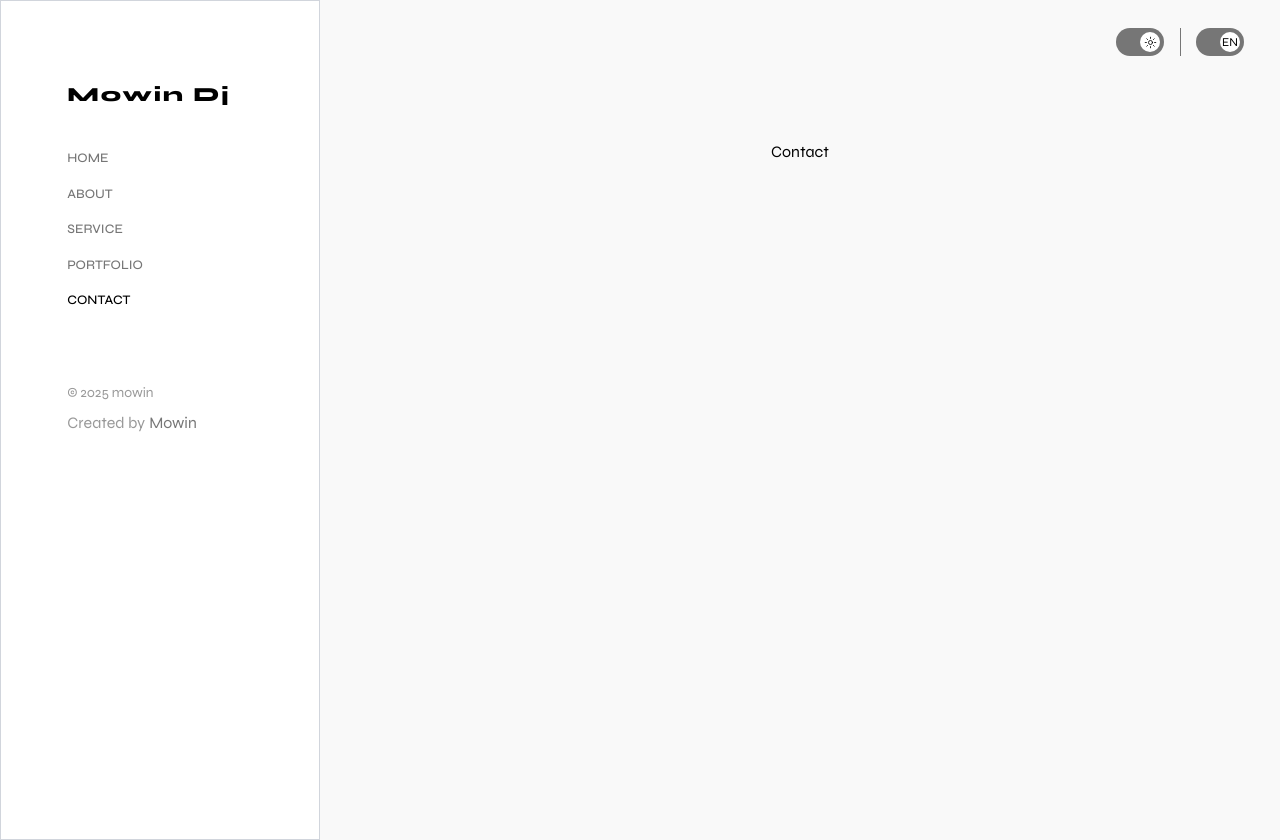
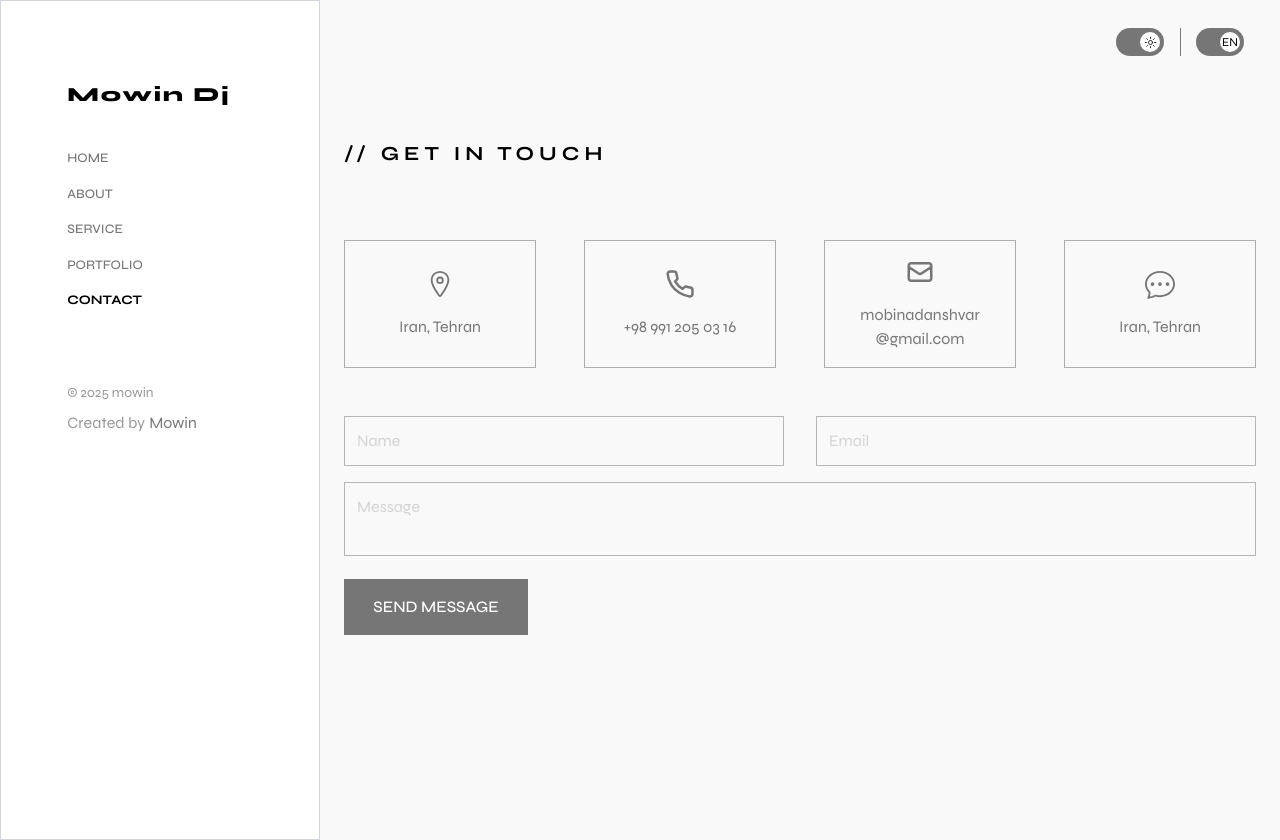
Before and after one commit to mobinadanshvarweb/personalWebsite, a React (Vite) app: page /contact in a window 1280 px wide. Built offline with nearby package versions, Linux system fonts and the light colour scheme.

Commit message:
create contact page

```diff
--- /dev/null
+++ b/src/components/ContactCarts.tsx
@@ -0,0 +1,18 @@
+import { ReactNode } from "react";
+
+const ContactCarts = ({
+  icon,
+  content,
+}: {
+  icon: ReactNode;
+  content: ReactNode;
+}) => {
+  return (
+    <div className="m-full lg:w-3/12 p-4 flex flex-col justify-center items-center gap-4 border border-[#939393bd] text-[#767676]">
+      <span>{icon}</span>
+      <span>{content}</span>
+    </div>
+  );
+};
+
+export default ContactCarts;
--- /dev/null
+++ b/src/components/Input.tsx
@@ -0,0 +1,19 @@
+const Input = ({
+  type,
+  placeHolder,
+  classname,
+}: {
+  type: string;
+  placeHolder: string;
+  classname?: string;
+}) => {
+  return (
+    <input
+      type={type}
+      className={`w-full outline-none border border-[#939393a8] p-3 text-[#939393bd] ${classname}`}
+      placeholder={placeHolder}
+    />
+  );
+};
+
+export default Input;
--- a/src/components/SideBar.tsx
+++ b/src/components/SideBar.tsx
@@ -15,14 +15,14 @@ const SideBar = ({
     <NavLink
       to={src}
       className={({ isActive }) =>
-        `cursor-pointer transition-all font-medium flex justify-center
+        `cursor-pointer transition-all duration-500 flex justify-center
         ${lang ? "lg:justify-start" : "lg:justify-end"}
         ${mode ? "hover:text-black" : "hover:text-white"}
        hover:text-black ${
          isActive && mode
-           ? "text-black"
-           : `text-[#767676] hover:text-[#767676] ${
-               isActive && !mode ? "text-white" : ""
+           ? "text-black font-bold"
+           : `text-[#767676] hover:text-[#767676]  ${
+               isActive && !mode ? "text-white font-bold" : "font-medium"
              }`
        }`
       }
--- a/src/pages/Contact.tsx
+++ b/src/pages/Contact.tsx
@@ -1,5 +1,85 @@
+import ContactCarts from "../components/ContactCarts";
+import { LuPhone } from "react-icons/lu";
+import { IoLocationOutline } from "react-icons/io5";
+import { HiOutlineMail } from "react-icons/hi";
+import { BsChatDots } from "react-icons/bs";
+import Input from "../components/Input";
+import Button from "../components/Button";
+import { useSelector } from "react-redux";
+import { RootState } from "../redux/store";
+
 const Contact = () => {
-  return <div>Contact</div>;
+  const lightMode = useSelector((state: RootState) => state.mode.lightMode);
+
+  return (
+    <div className="w-full flex flex-col !font-display gap-8">
+      <h2 className="tracking-[5px] text-xl font-bold uppercase mb-10">
+        // get in touch
+      </h2>
+      <div className="flex flex-col gap-12">
+        <div className="flex flex-col lg:flex-row  justify-around gap-12">
+          <ContactCarts
+            content={<a className="font-display">Iran, Tehran</a>}
+            icon={<IoLocationOutline size={30} />}
+          />
+          <ContactCarts
+            content={
+              <span className="text-[#767676] relative group transition-all duration-500">
+                <a
+                  className="text-center flex justify-center"
+                  href="tel:+989912050316"
+                >
+                  +98 991 205 03 16
+                </a>
+                <span className="absolute bottom-0 left-0 w-0 h-[0.5px] bg-black group-hover:w-full transition-all duration-500"></span>
+              </span>
+            }
+            icon={<LuPhone size={30} />}
+          />
+          <ContactCarts
+            content={
+              <span className="text-[#767676] relative group transition-all duration-500 whitespace-break-spaces break-words flex justify-center">
+                <a
+                  className="text-center"
+                  href="https://mail.google.com/mail/?view=cm&fs=1&to=mobinadanshvar@gmail.com"
+                  target="_blank"
+                >
+                  mobinadanshvar
+                  <br />
+                  @gmail.com
+                </a>
+                <span className="absolute bottom-0 left-0 w-0 h-[0.5px] bg-black group-hover:w-full   transition-all duration-500"></span>
+              </span>
+            }
+            icon={<HiOutlineMail size={30} />}
+          />
+          <ContactCarts
+            content={<a className="font-display">Iran, Tehran</a>}
+            icon={<BsChatDots size={30} />}
+          />
+        </div>
+        <div className="flex flex-col gap-4">
+          <div className="w-full flex flex-wrap lg:flex-nowrap gap-8">
+            <div className="w-full lg:w-1/2 ">
+              <Input placeHolder="Name" type="text" />
+            </div>
+            <div className="w-full lg:w-1/2 ">
+              <Input placeHolder="Email" type="text" />
+            </div>
+          </div>
+          <div className="w-full">
+            <textarea
+              className="w-full outline-none border border-[#939393a8] p-3 text-[#939393bd] resize-none"
+              placeholder="Message"
+              name=""
+              id=""
+            ></textarea>
+          </div>
+          <Button mode={lightMode} text="Send Message" />
+        </div>
+      </div>
+    </div>
+  );
 };
 
 export default Contact;
--- a/src/pages/about/About.tsx
+++ b/src/pages/about/About.tsx
@@ -65,9 +65,7 @@ const About = () => {
                 <li className="flex gap-12 leading-9">
                   <span className="w-3/12 font-medium ">Phone:</span>
                   <span className="text-[#767676] relative group transition-all duration-500">
-                    <a className="line_effect" href="#">
-                      +98 991 205 03 16
-                    </a>
+                    <a href="tel:+989912050316">+98 991 205 03 16</a>
                     <span className="absolute bottom-0 left-0 w-0 h-[0.5px] bg-black group-hover:w-full transition-all duration-500"></span>
                   </span>
                 </li>
```
